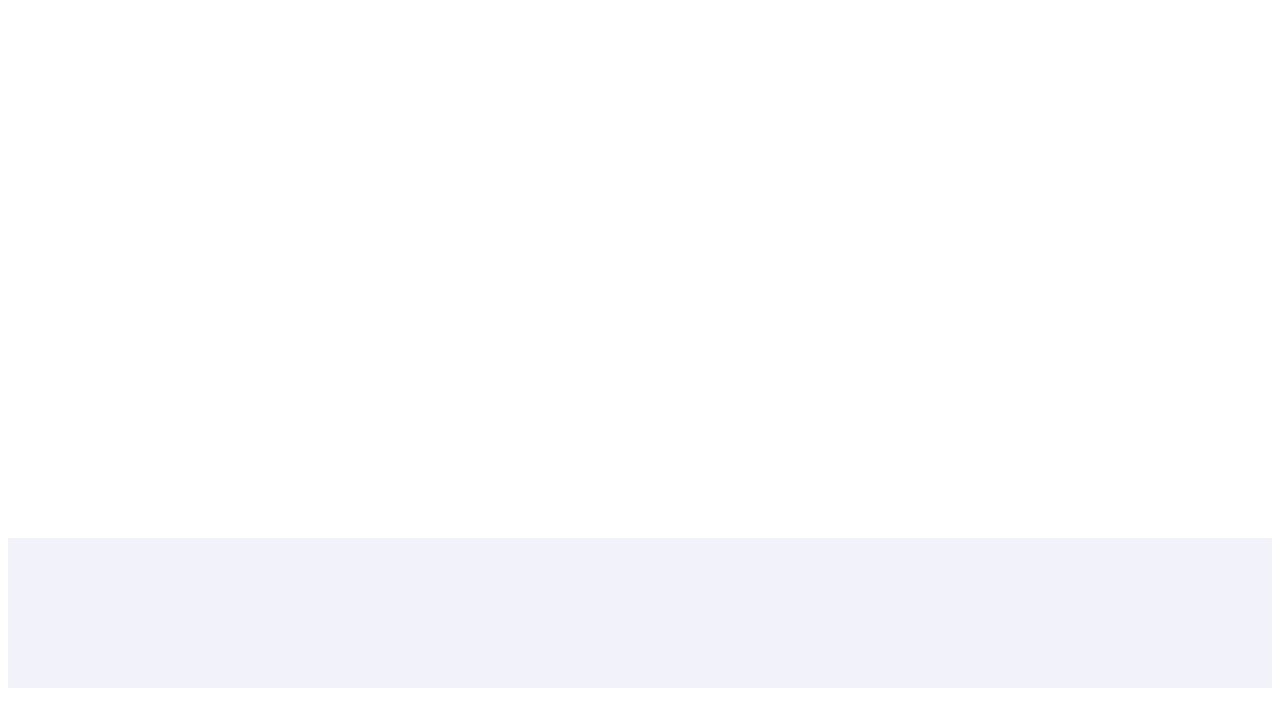
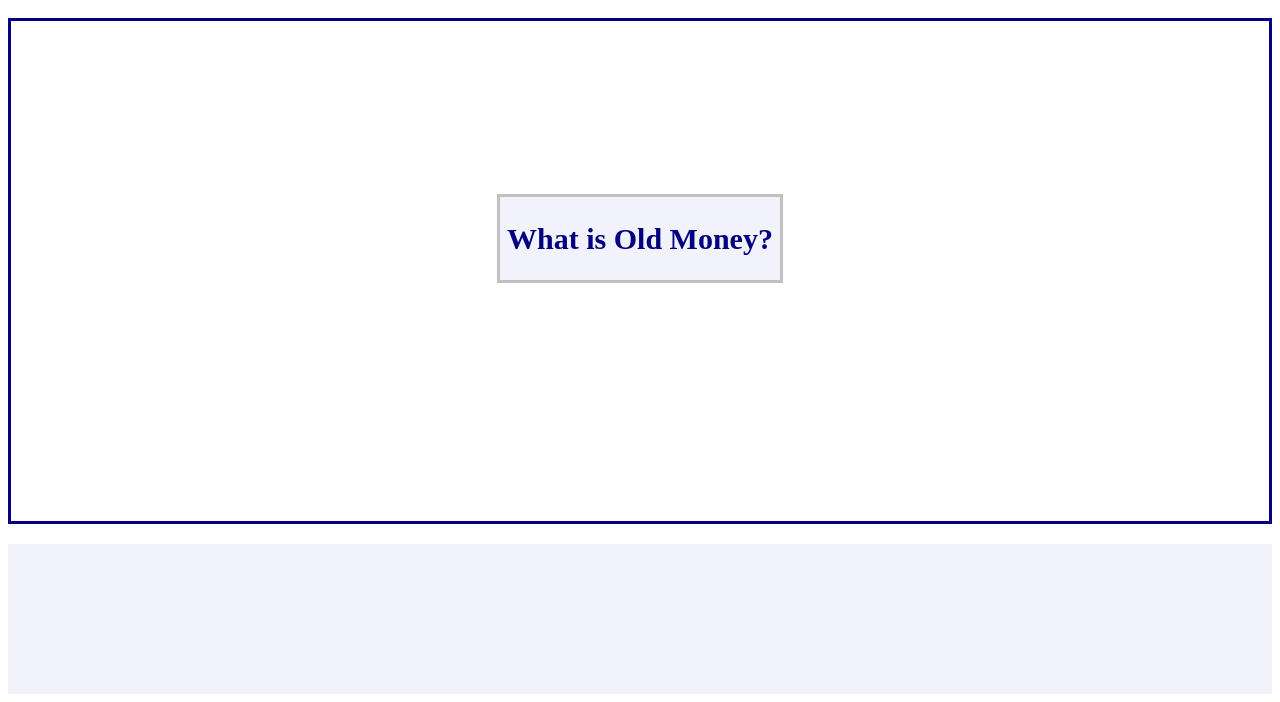
Before and after one commit to SimonIllariettiKer/old-money, a website: page pages/whatisit.html in a window 1280 px wide. Shown: the part 230-932 px from the top of the page. Drawn offline with Linux system fonts and the light colour scheme.

Commit message:
avance que es

```diff
--- a/pages/whatisit.html
+++ b/pages/whatisit.html
@@ -26,7 +26,11 @@
             </ul>
         </nav>
     </header>
-    <main></main>
+    <main class="main-index">
+        <section class="h1-index">
+            <h1>What is Old Money?</h1>
+        </section>
+    </main>
     <footer></footer>
-    </body>
-    </html>
+</body>
+</html>
--- a/scss/secciones/_whatisit.scss
+++ b/scss/secciones/_whatisit.scss
@@ -46,6 +46,37 @@
                     height: 200px;
                     margin-right: 50px;
                 }
+            }
+        }
+    }
+
+    .main-index {
+        height: 500px;
+        display: flex;
+        flex-direction: column;
+        justify-content: center;
+        // margin-top: 40px;
+        margin-bottom: 20px;
+
+        border: solid 3px navy;
+
+        .h1-index {
+            display: flex;
+            justify-content: left;
+            // align-items: center;
+            background-color: #e3e3f475;
+            margin-bottom: 75px;
+            margin-top: 10px;
+            border: solid 3px silver;
+
+            h1 {
+                color: navy;
+                font-family: 'script';
+                width: 280px;
+                font-size: 30px;
+                display: flex;
+                justify-content: center;
+                align-items: center;
             }
         }
     }
```
Also changed, not shown: css/style.css.
